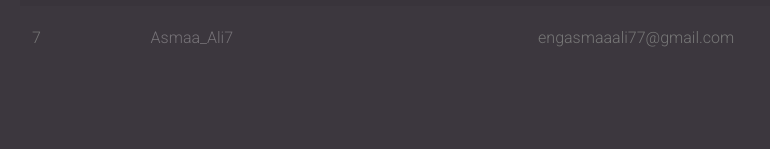
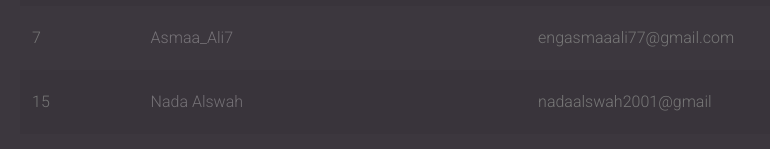
Before and after one commit to Ahmedsamymahrous/ITI-AI-Mans-Git, a plain HTML site: page index.html in a window 1280 px wide. Shown: the part 589-738 px from the top of the page, 65-835 px from the left. Drawn offline with Linux system fonts and the light colour scheme.

Commit message:
Add <NADA ALSWAH> in the table

```diff
--- a/index.html
+++ b/index.html
@@ -57,6 +57,48 @@
             </tr>
 
 
+
+
+
+
+
+
+
+
+
+
+
+
+
+
+
+
+
+
+
+
+
+
+
+
+
+
+
+
+
+
+
+
+
+
+
+
+          <tr scope="row">
+              <td>15</td>
+              <td><a href="#">Nada Alswah</a></td>
+              <td>nadaalswah2001@gmail</td>
+          </tr>
+
             </tbody>
           </table>
         </div>
```
